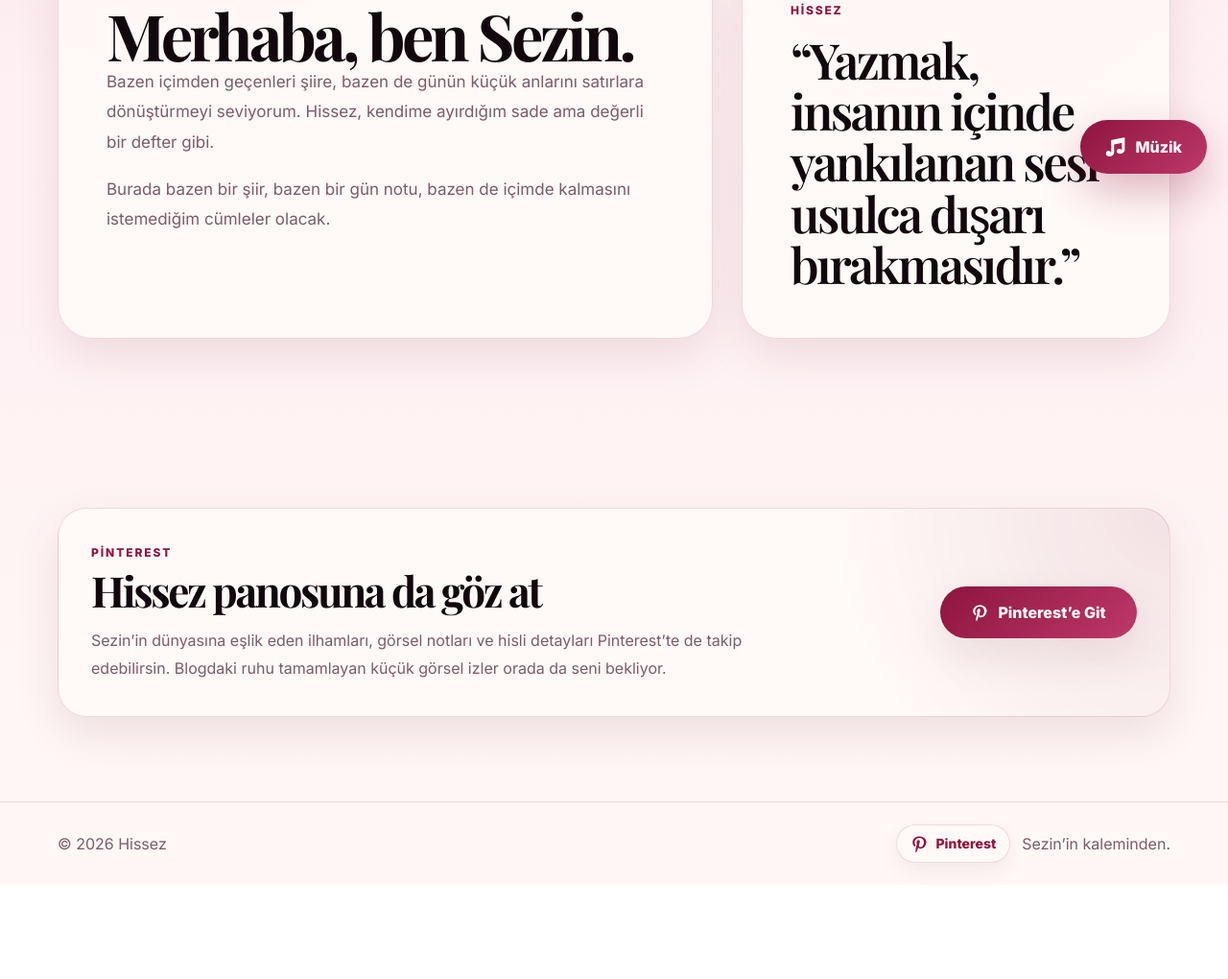
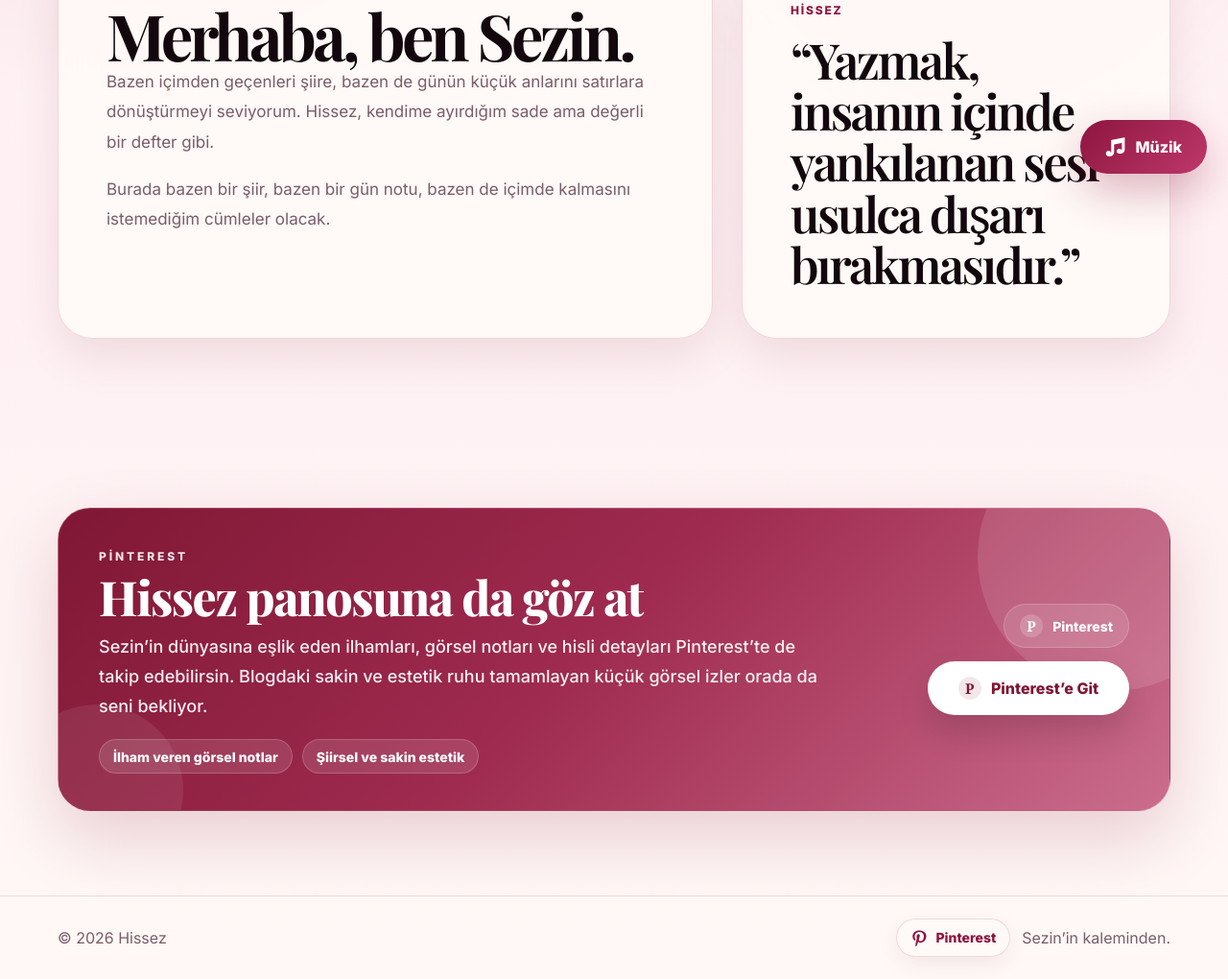
Before and after one commit to batikanceylan06/hissez, a plain HTML site: page hakkimda.html in a window 1280 px wide. Shown: the part 597-1617 px from the top of the page at 96% size. Before the commit the page ends 1519 px from the top, so only its background shows below. Drawn offline with nearby package versions, Linux system fonts and the light colour scheme.

Commit message:
Add files via upload

```diff
--- a/assets/css/style.css
+++ b/assets/css/style.css
@@ -1672,3 +1672,222 @@ body[data-theme="dark"] .social-link {
     padding: 0 16px;
   }
 }
+
+
+/* ===== HAKKIMDA / PINTEREST PRO SECTION ===== */
+.about-pinterest-compact,
+.about-pinterest-panel,
+.pinterest-about-card {
+  display: none !important;
+}
+
+.hissez-pinterest-showcase {
+  position: relative !important;
+  overflow: hidden !important;
+  display: grid !important;
+  grid-template-columns: minmax(0, 1fr) 280px !important;
+  gap: 28px !important;
+  align-items: center !important;
+  padding: 38px 42px !important;
+  border-radius: 34px !important;
+  background: linear-gradient(135deg, #7f1734 0%, #9f2b50 48%, #cb6d8d 100%) !important;
+  box-shadow: 0 28px 70px rgba(127, 23, 52, 0.18) !important;
+  border: 1px solid rgba(255,255,255,0.14) !important;
+}
+
+.hissez-pinterest-showcase::before,
+.hissez-pinterest-showcase::after {
+  content: "" !important;
+  position: absolute !important;
+  border-radius: 999px !important;
+  pointer-events: none !important;
+}
+
+.hissez-pinterest-showcase::before {
+  width: 280px !important;
+  height: 280px !important;
+  right: -80px !important;
+  top: -90px !important;
+  background: rgba(255,255,255,0.12) !important;
+}
+
+.hissez-pinterest-showcase::after {
+  width: 180px !important;
+  height: 180px !important;
+  left: -50px !important;
+  bottom: -70px !important;
+  background: rgba(255,255,255,0.08) !important;
+}
+
+.hissez-pinterest-showcase__content,
+.hissez-pinterest-showcase__side,
+.hissez-pinterest-showcase__meta,
+.hissez-pinterest-showcase__badge,
+.hissez-pinterest-showcase__button {
+  position: relative !important;
+  z-index: 1 !important;
+}
+
+.hissez-pinterest-showcase__eyebrow {
+  display: inline-block !important;
+  margin-bottom: 10px !important;
+  font-size: 12px !important;
+  line-height: 1 !important;
+  letter-spacing: 0.24em !important;
+  text-transform: uppercase !important;
+  font-weight: 900 !important;
+  color: rgba(255,255,255,0.88) !important;
+}
+
+.hissez-pinterest-showcase__content h2 {
+  margin: 0 0 12px 0 !important;
+  color: #ffffff !important;
+  font-size: clamp(30px, 4vw, 50px) !important;
+  line-height: 1.02 !important;
+  font-weight: 900 !important;
+  letter-spacing: -0.03em !important;
+}
+
+.hissez-pinterest-showcase__content p {
+  margin: 0 !important;
+  max-width: 760px !important;
+  color: rgba(255,255,255,0.92) !important;
+  font-size: 18px !important;
+  line-height: 1.72 !important;
+  font-weight: 500 !important;
+}
+
+.hissez-pinterest-showcase__meta {
+  display: flex !important;
+  flex-wrap: wrap !important;
+  gap: 10px !important;
+  margin-top: 18px !important;
+}
+
+.hissez-pinterest-showcase__meta span {
+  display: inline-flex !important;
+  align-items: center !important;
+  min-height: 36px !important;
+  padding: 0 14px !important;
+  border-radius: 999px !important;
+  background: rgba(255,255,255,0.12) !important;
+  border: 1px solid rgba(255,255,255,0.18) !important;
+  color: #fff !important;
+  font-size: 14px !important;
+  font-weight: 800 !important;
+}
+
+.hissez-pinterest-showcase__side {
+  display: flex !important;
+  flex-direction: column !important;
+  align-items: flex-end !important;
+  gap: 14px !important;
+}
+
+.hissez-pinterest-showcase__badge {
+  display: inline-flex !important;
+  align-items: center !important;
+  gap: 10px !important;
+  min-height: 46px !important;
+  padding: 0 16px !important;
+  border-radius: 999px !important;
+  background: rgba(255,255,255,0.12) !important;
+  border: 1px solid rgba(255,255,255,0.18) !important;
+  color: #fff !important;
+  font-size: 14px !important;
+  font-weight: 900 !important;
+}
+
+.hissez-pinterest-mark {
+  width: 24px !important;
+  height: 24px !important;
+  display: inline-flex !important;
+  align-items: center !important;
+  justify-content: center !important;
+  border-radius: 999px !important;
+  background: rgba(255,255,255,0.18) !important;
+  color: #fff !important;
+  font-size: 15px !important;
+  line-height: 1 !important;
+  font-weight: 900 !important;
+  font-family: Georgia, serif !important;
+}
+
+.hissiez-pinterest-mark--button {
+  background: rgba(127, 23, 52, 0.10) !important;
+  color: #7f1734 !important;
+}
+
+.hissez-pinterest-showcase__button {
+  display: inline-flex !important;
+  align-items: center !important;
+  justify-content: center !important;
+  gap: 10px !important;
+  min-width: 210px !important;
+  min-height: 56px !important;
+  padding: 0 22px !important;
+  border-radius: 999px !important;
+  background: #ffffff !important;
+  color: #7f1734 !important;
+  text-decoration: none !important;
+  font-size: 16px !important;
+  font-weight: 900 !important;
+  box-shadow: 0 18px 34px rgba(0,0,0,0.14) !important;
+  transition: transform .22s ease, box-shadow .22s ease !important;
+}
+
+.hissez-pinterest-showcase__button:hover {
+  transform: translateY(-2px) !important;
+  box-shadow: 0 22px 38px rgba(0,0,0,0.18) !important;
+}
+
+html[data-theme="dark"] .hissez-pinterest-showcase,
+body[data-theme="dark"] .hissez-pinterest-showcase {
+  background: linear-gradient(135deg, #5e1027 0%, #7a1b3a 50%, #a74567 100%) !important;
+}
+
+@media (max-width: 900px) {
+  .hissez-pinterest-showcase {
+    grid-template-columns: 1fr !important;
+    padding: 30px 24px !important;
+    gap: 20px !important;
+    border-radius: 28px !important;
+  }
+
+  .hissez-pinterest-showcase__side {
+    align-items: flex-start !important;
+  }
+}
+
+@media (max-width: 640px) {
+  .hissez-pinterest-showcase {
+    padding: 24px 18px !important;
+    border-radius: 24px !important;
+  }
+
+  .hissez-pinterest-showcase__content h2 {
+    font-size: clamp(26px, 8vw, 36px) !important;
+  }
+
+  .hissez-pinterest-showcase__content p {
+    font-size: 15px !important;
+    line-height: 1.65 !important;
+  }
+
+  .hissez-pinterest-showcase__meta span {
+    font-size: 12px !important;
+    min-height: 32px !important;
+  }
+
+  .hissez-pinterest-showcase__badge {
+    min-height: 40px !important;
+    font-size: 13px !important;
+  }
+
+  .hissez-pinterest-showcase__button {
+    width: 100% !important;
+    min-width: 0 !important;
+    min-height: 50px !important;
+    font-size: 15px !important;
+  }
+}
--- a/hakkimda.html
+++ b/hakkimda.html
@@ -99,23 +99,35 @@
       </div>
     </section>
 
+
+
     <section class="section">
       <div class="container">
-        <div class="about-pinterest-panel reveal">
-          <div class="about-pinterest-copy">
-            <span class="eyebrow">Pinterest</span>
+        <div class="hissez-pinterest-showcase reveal">
+          <div class="hissez-pinterest-showcase__content">
+            <span class="hissez-pinterest-showcase__eyebrow">Pinterest</span>
             <h2>Hissez panosuna da göz at</h2>
-            <p>Sezin’in dünyasına eşlik eden ilhamları, görsel notları ve hisli detayları Pinterest’te de takip edebilirsin. Blogdaki ruhu tamamlayan küçük görsel izler orada da seni bekliyor.</p>
+            <p>Sezin’in dünyasına eşlik eden ilhamları, görsel notları ve hisli detayları Pinterest’te de takip edebilirsin. Blogdaki sakin ve estetik ruhu tamamlayan küçük görsel izler orada da seni bekliyor.</p>
+            <div class="hissez-pinterest-showcase__meta">
+              <span>İlham veren görsel notlar</span>
+              <span>Şiirsel ve sakin estetik</span>
+            </div>
           </div>
-          <a class="about-pinterest-button" href="https://pin.it/55jp4Ze6V" target="_blank" rel="noopener noreferrer" aria-label="Pinterest bağlantısını aç">
-            <svg class="pinterest-icon" viewBox="0 0 24 24" aria-hidden="true" focusable="false"><path d="M12.04 2C6.58 2 3 5.62 3 10.47c0 2.15 1.2 4.83 3.12 5.68.29.13.44.07.51-.21.05-.21.31-1.27.43-1.76.04-.16.02-.31-.11-.46-.63-.75-1.13-2.13-1.13-3.42 0-3.24 2.46-6.38 6.66-6.38 3.63 0 6.17 2.47 6.17 6.01 0 3.99-2.01 6.76-4.63 6.76-1.45 0-2.54-1.2-2.19-2.67.42-1.75 1.23-3.64 1.23-4.9 0-1.13-.61-2.08-1.86-2.08-1.47 0-2.66 1.52-2.66 3.56 0 1.3.44 2.18.44 2.18s-1.46 6.16-1.73 7.31c-.3 1.27-.18 3.05-.05 4.21.04.32.46.39.63.12.59-.98 1.56-2.65 1.9-3.87.18-.66.94-3.37.94-3.37.5.95 1.95 1.75 3.49 1.75 4.59 0 7.9-4.22 7.9-9.46C22.06 5.45 18.31 2 12.04 2Z"/></svg>
-            <span>Pinterest’e Git</span>
-          </a>
+          <div class="hissez-pinterest-showcase__side">
+            <div class="hissez-pinterest-showcase__badge">
+              <span class="hissez-pinterest-mark">P</span>
+              <span>Pinterest</span>
+            </div>
+            <a class="hissez-pinterest-showcase__button" href="https://pin.it/55jp4Ze6V" target="_blank" rel="noopener noreferrer" aria-label="Pinterest bağlantısını aç">
+              <span class="hissez-pinterest-mark hissiez-pinterest-mark--button">P</span>
+              <span>Pinterest’e Git</span>
+            </a>
+          </div>
         </div>
       </div>
     </section>
 
-</main>
+  </main>
 
   <footer class="site-footer">
     <div class="container footer-inner">
--- a/sw.js
+++ b/sw.js
@@ -1,4 +1,4 @@
-const CACHE_NAME = "hissez-public-v18-about-pinterest-redesign";
+const CACHE_NAME = "hissez-public-v18-about-pinterest-pro";
 const ASSETS = [
   "/",
   "/index.html",
```
